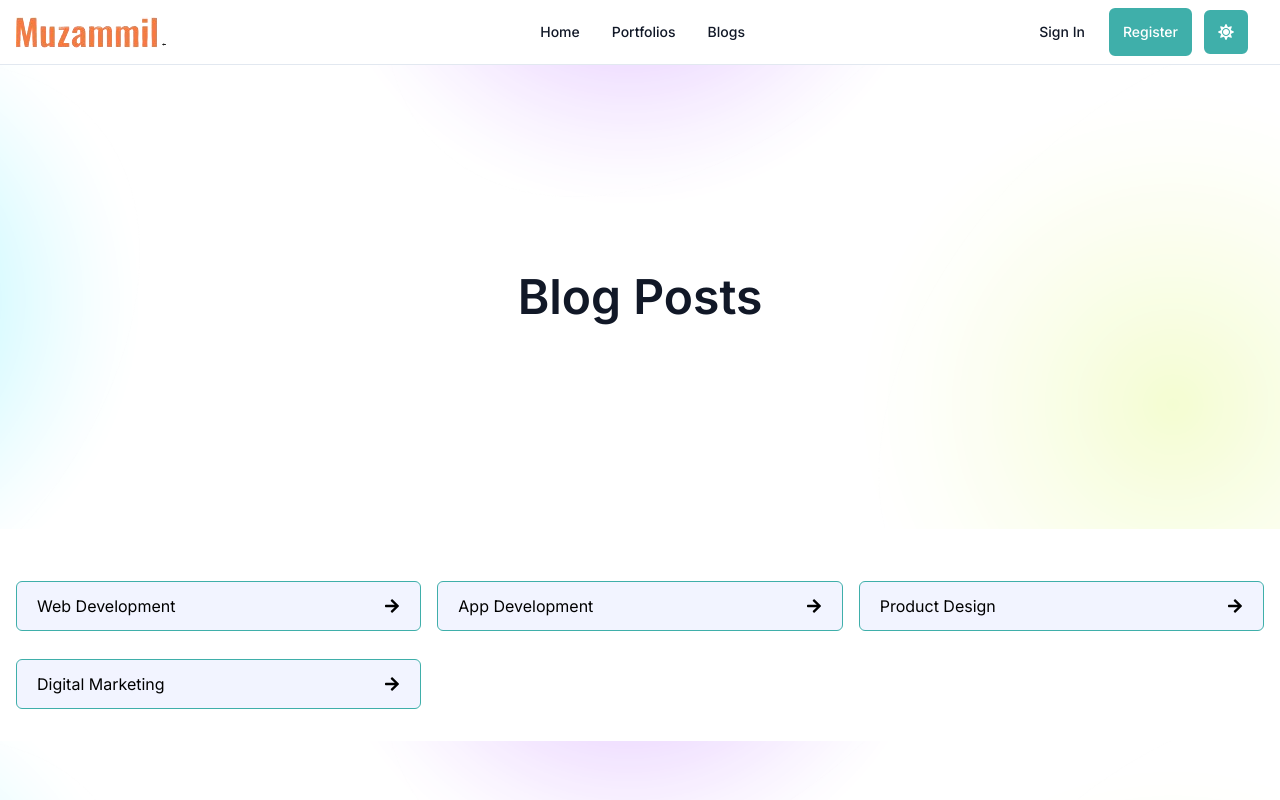
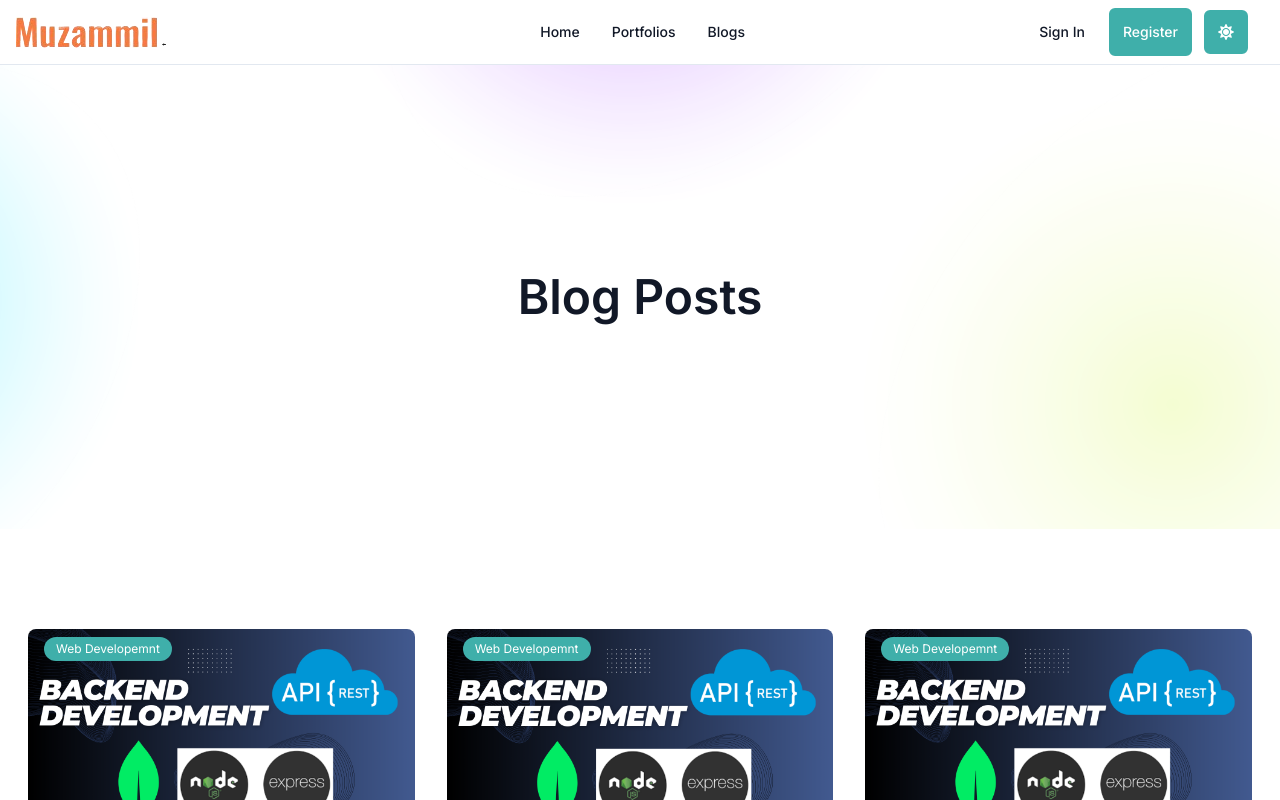
Before and after one commit to Muzammil327/portfolio-website, a Next.js app: page /blogs in a window 1280 px wide. Shown: the top 800 px of the page. Built offline with nearby package versions, Linux system fonts and the light colour scheme.

Commit message:
updated new

```diff
--- a/src/app/(main)/blogs/page.tsx
+++ b/src/app/(main)/blogs/page.tsx
@@ -2,8 +2,6 @@ import MainHero from '@/src/components/hero/MainHero'
 import React from 'react'
 import type { Metadata } from 'next'
 import BlogView from '@/src/views/blogView'
-import Container from '@/src/components/ui/Container'
-import { FaArrowRight } from 'react-icons/fa'
 
 const data = {
   title: 'My Blogs || Muzammil Portfolio',
@@ -26,37 +24,7 @@ export default function Portfolio() {
   return (
     <>
       <MainHero head="Blog Posts" para="" />
-      <section className="mt-8">
-        <Container>
-          <ul className="grid lg:grid-cols-3 md:grid-cols-2 grid-cols-1 gap-4">
-            <li className="relative bg-[#f2f4ff] dark:bg-gray-900 cursor-pointer text-base rounded-md mt-3 py-3 px-5 duration-300 ease-in-out hover:bg-color2 dark:hover:bg-color2 border-[1px] border-solid border-color2 hover:text-white flex items-center justify-between">
-              <span>Web Development</span>
-              <span>
-                <FaArrowRight />
-              </span>
-            </li>
-            <li className="relative bg-[#f2f4ff] dark:bg-gray-900 cursor-pointer text-base rounded-md mt-3 py-3 px-5 duration-300 ease-in-out hover:bg-color2 dark:hover:bg-color2 border-[1px] border-solid border-color2 hover:text-white flex items-center justify-between">
-              <span>App Development</span>
-              <span>
-                <FaArrowRight />
-              </span>
-            </li>
-            <li className="relative bg-[#f2f4ff] dark:bg-gray-900 cursor-pointer text-base rounded-md mt-3 py-3 px-5 duration-300 ease-in-out hover:bg-color2 dark:hover:bg-color2 border-[1px] border-solid border-color2 hover:text-white flex items-center justify-between">
-              <span>Product Design</span>
-              <span>
-                <FaArrowRight />
-              </span>
-            </li>
-            <li className="relative bg-[#f2f4ff] dark:bg-gray-900 cursor-pointer text-base rounded-md mt-3 py-3 px-5 duration-300 ease-in-out hover:bg-color2 dark:hover:bg-color2 border-[1px] border-solid border-color2 hover:text-white flex items-center justify-between">
-              <span>Digital Marketing</span>
-              <span>
-                <FaArrowRight />
-              </span>
-            </li>
-          </ul>
-        </Container>
-      </section>
-      {/* <BlogView /> */}
+      <BlogView />
     </>
   )
 }
--- a/src/app/globals.scss
+++ b/src/app/globals.scss
@@ -7,6 +7,7 @@
   --color1: #fff;
   --color2: #3fafaa;
   --color3: #101010;
+  --color4: #F2F4FF;
   --color3h: #262323a8;
   --border1: #dbe2ea6d;
   --border1dark: #dbe2ea5c;
@@ -129,11 +130,9 @@ button:focus {
 
 .home {
   background: rgb(253, 66, 167);
-  background: linear-gradient(
-    90deg,
-    rgba(253, 66, 167, 0.227328431372549) 50%,
-    rgba(241, 117, 57, 0.2497373949579832) 100%
-  );
+  background: linear-gradient(90deg,
+      rgba(253, 66, 167, 0.227328431372549) 50%,
+      rgba(241, 117, 57, 0.2497373949579832) 100%);
 }
 
 .blogCard-img:hover {
--- a/src/views/homeView.tsx
+++ b/src/views/homeView.tsx
@@ -130,36 +130,31 @@ export default function HomeView() {
       {/* -----------------------------------------------------------------------------------
       ------------------------------- Call To Action portion start here ---------------------
       ------------------------------------------------------------------------------------*/}
-      {/*
-      <div className="py-10 bg-gray-100 dark:bg-gray-900 lg:mb-20 md:mb-10 mb-4 bg-hero bg-hero-2">
+
+      <div className="bg-color4 dark:bg-gray-900 lg:mb-20 md:mb-10 mb-4 bg-hero bg-hero-2">
         <Container>
-          <div className="grid md:grid-cols-5 gap-8">
+          <div className="grid lg:grid-cols-6 gap-8 items-center py-10">
             <div className="flex pt-12 justify-center md:col-span-2">
               <Image
                 src="/hero_img.jpg"
                 alt=""
-                height={750}
-                width={750}
-                className="sm:h-[520px] h-[400px] sm:w-[520px] w-[400px] rounded-[60px] lg:rotate-12 hover:rotate-0 duration-300 ease-in-out border-8 border-solid hover:border-color2 border-transparent hover:border-opacity-60"
+                height={400}
+                width={400}
+                className="md:rounded-full rounded-3xl lg:rotate-12 hover:rotate-0 duration-300 ease-in-out border-8 border-solid hover:border-color2 border-transparent hover:border-opacity-60"
               />
             </div>
-            <div className="md:col-span-3 ml-6 flex flex-col justify-center">
-              <div className="relative">
-                <span className="opacity-10 text md:text-[8rem] text-[2rem] absolute md:-bottom-4 -bottom-1">
-                  Hello
-                </span>
-                <span className="absolute bottom-4 -left-36">
-                  <FcApproval size={80} />
-                </span>
-              </div>
-              <h4 className="text font-bold lg:text-5xl md:text-4xl text-3xl pt-4 pb-8">
+            <div className="lg:col-span-4 lg:text-left text-center ml-6 flex flex-col justify-center relative">
+              <span className="opacity-10 md:text-8xl sm:text-7xl text-6xl font-bold absolute inset-0 md:bottom-auto md:left-16 md:transform md:-translate-y-1/2 md:-translate-x-1/2 text-center pb-8">
+                Hello
+              </span>
+              <h4 className="text font-bold lg:text-5xl md:text-3xl text-2xl leading-9 pt-4 pb-8">
                 If you have any project in mind?
               </h4>
-              <span className="font-semibold text-2xl pb-8 text-gray-400 ">
+              <span className="font-semibold sm:text-2xl text-xl pb-8 text-gray-400">
                 DM now! mmuzammil327off@gmail.com
               </span>
               <div>
-                <Button className="btnIcon px-10 gap-2 duration-300 ease-in-out rounded-full">
+                <Button className="btnIcon px-10 gap-2 duration-300 ease-in-out rounded-full lg:m-0 mx-auto">
                   Hire Me Now{' '}
                   <span className="btnIconhover opacity-0 duration-300 ease-in-out">
                     <FaArrowRight />
@@ -169,12 +164,12 @@ export default function HomeView() {
             </div>
           </div>
         </Container>
-      </div> */}
+      </div>
 
       {/* -----------------------------------------------------------------------------------
       ------------------------------- Blog portion start here -------------------------------
       ------------------------------------------------------------------------------------*/}
-      <section className="md:py-10 px-3">
+      <section className="px-3">
         <Container>
           <Heading subhead={'DAILY UPDATE'} head={'Latest News & Blogs'} />
           <div className="grid lg:grid-cols-3 md:grid-cols-2 grid-cols-1 lg:gap-8 md:gap-4 gap-2 items-center">
--- a/tailwind.config.ts
+++ b/tailwind.config.ts
@@ -14,6 +14,7 @@ const config: Config = {
         border2: 'var(--border2)', // Use a custom CSS variable
         color3: 'var(--color3)', // Use a custom CSS variable
         color3h: 'var(--color3h)', // Use a custom CSS variable
+        color4: 'var(--color4)', // Use a custom CSS variable
       },
     },
   },
```
